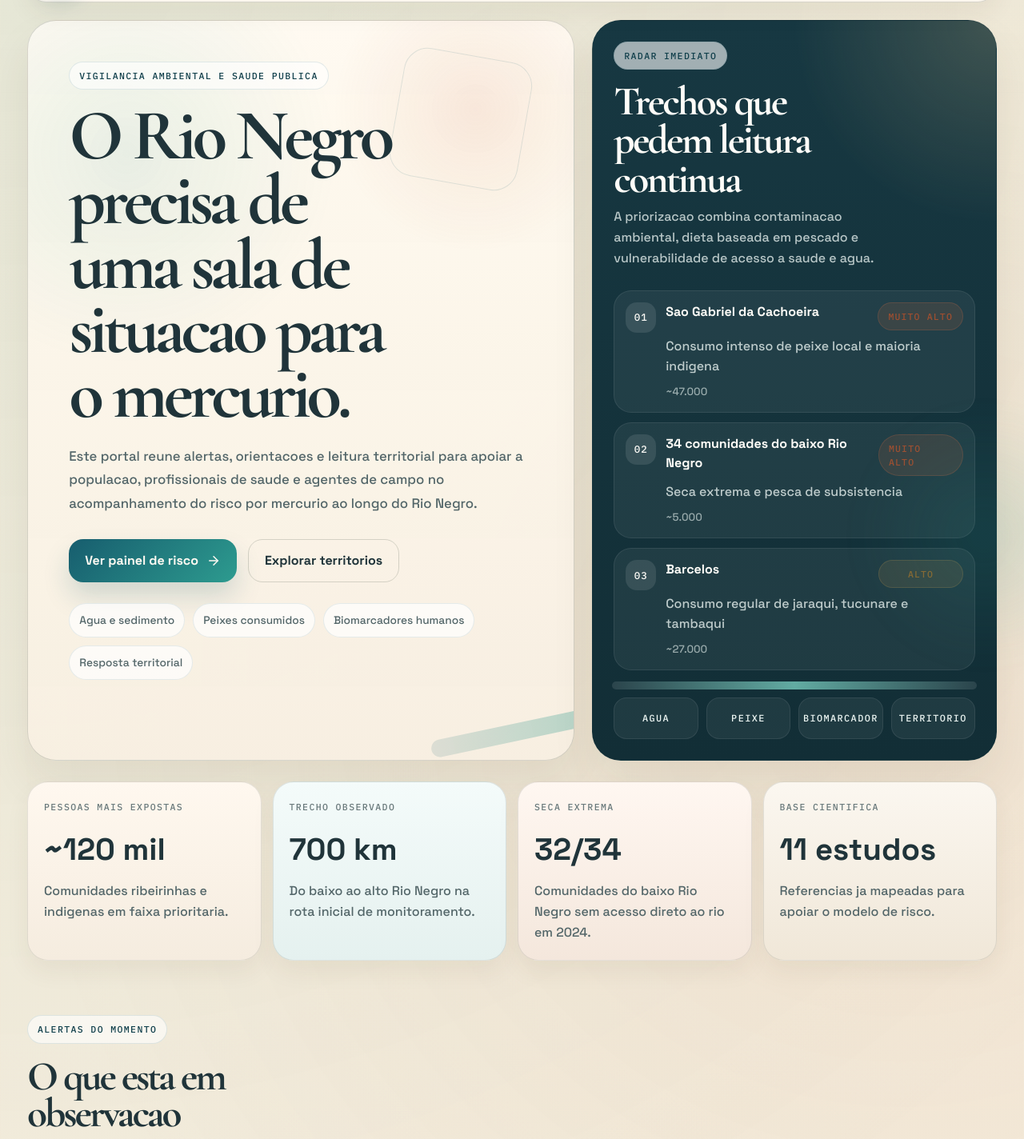
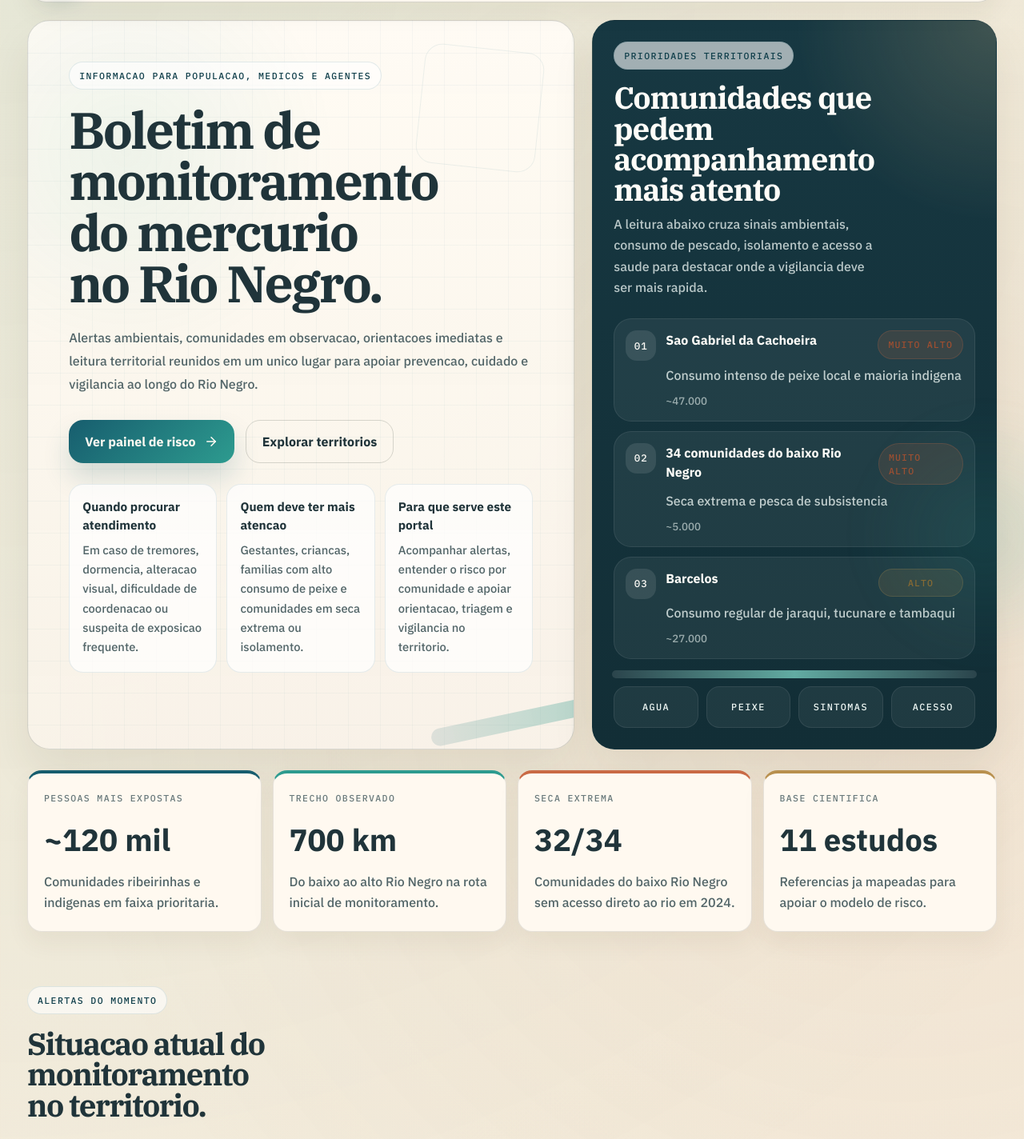
Before and after one commit to mdudocs/inovatech2026, a React (Vite) app: page / in a window 1280 px wide. Shown: the part 101-1525 px from the top of the page at 80% size. Built offline with nearby package versions, Linux system fonts and the light colour scheme.

Commit message:
make interface more information focused

```diff
--- a/src/App.css
+++ b/src/App.css
@@ -148,11 +148,13 @@
   overflow: hidden;
   padding: clamp(30px, 4vw, 52px);
   border: 1px solid var(--line-strong);
-  border-radius: 36px;
+  border-radius: 28px;
   background:
-    radial-gradient(circle at 18% 18%, rgba(45, 155, 143, 0.1), transparent 28%),
-    radial-gradient(circle at 82% 12%, rgba(201, 106, 69, 0.12), transparent 18%),
-    linear-gradient(180deg, rgba(255, 250, 241, 0.98), rgba(247, 239, 225, 0.96));
+    linear-gradient(rgba(23, 93, 110, 0.04) 1px, transparent 1px),
+    linear-gradient(90deg, rgba(23, 93, 110, 0.035) 1px, transparent 1px),
+    radial-gradient(circle at 18% 18%, rgba(45, 155, 143, 0.08), transparent 28%),
+    linear-gradient(180deg, rgba(255, 251, 244, 0.98), rgba(248, 242, 232, 0.96));
+  background-size: 100% 40px, 40px 100%, 100% 100%, 100% 100%;
   box-shadow: var(--shadow);
 }
 
@@ -171,13 +173,13 @@
 .hero-copy::after {
   content: '';
   position: absolute;
-  right: 60px;
-  top: 42px;
-  width: 160px;
-  height: 160px;
-  border: 1px solid rgba(23, 93, 110, 0.12);
-  border-radius: 30px;
-  transform: rotate(10deg);
+  right: 42px;
+  top: 34px;
+  width: 148px;
+  height: 148px;
+  border: 1px solid rgba(23, 93, 110, 0.08);
+  border-radius: 22px;
+  transform: rotate(6deg);
 }
 
 .hero-eyebrow,
@@ -202,21 +204,21 @@
 .hero-copy h1,
 .section-intro h2 {
   margin: 18px 0 0;
-  max-width: 11ch;
+  max-width: 13ch;
   color: var(--ink);
   font-family: var(--display);
-  font-size: clamp(3.4rem, 7vw, 6rem);
-  line-height: 0.9;
-  letter-spacing: -0.06em;
+  font-size: clamp(2.7rem, 5vw, 4.5rem);
+  line-height: 1;
+  letter-spacing: -0.04em;
   text-wrap: balance;
 }
 
 .hero-summary {
-  max-width: 60ch;
+  max-width: 64ch;
   margin: 22px 0 0;
   color: var(--muted-strong);
-  font-size: 1.05rem;
-  line-height: 1.76;
+  font-size: 1rem;
+  line-height: 1.8;
 }
 
 .hero-actions {
@@ -269,27 +271,38 @@
   background: rgba(23, 93, 110, 0.06);
 }
 
-.hero-notes {
-  display: flex;
-  flex-wrap: wrap;
-  gap: 10px;
+.hero-guides {
+  display: grid;
+  grid-template-columns: repeat(3, minmax(0, 1fr));
+  gap: 12px;
 }
 
-.hero-notes span {
-  display: inline-flex;
-  padding: 10px 12px;
-  border-radius: 999px;
-  background: rgba(255, 255, 255, 0.72);
+.hero-guide-card {
+  padding: 16px 16px 18px;
+  border-radius: 18px;
   border: 1px solid rgba(23, 93, 110, 0.1);
+  background: rgba(255, 255, 255, 0.7);
+}
+
+.hero-guide-card strong {
+  display: block;
+  margin-bottom: 8px;
+  color: var(--ink);
+  font-size: 0.96rem;
+}
+
+.hero-guide-card p {
+  margin: 0;
   color: var(--muted-strong);
-  font-size: 0.86rem;
+  font-size: 0.92rem;
+  line-height: 1.65;
 }
 
 .hero-board {
   position: relative;
   overflow: hidden;
   padding: 26px;
-  border-radius: 36px;
+  border-radius: 28px;
   border: 1px solid rgba(17, 52, 61, 0.16);
   background:
     radial-gradient(circle at top right, rgba(228, 198, 142, 0.2), transparent 24%),
@@ -311,12 +324,12 @@
 
 .board-top h2 {
   margin: 16px 0 10px;
-  max-width: 12ch;
+  max-width: 14ch;
   color: #fffdf8;
   font-family: var(--display);
-  font-size: clamp(2.15rem, 4vw, 3.2rem);
-  line-height: 0.94;
-  letter-spacing: -0.05em;
+  font-size: clamp(1.95rem, 3vw, 2.75rem);
+  line-height: 1;
+  letter-spacing: -0.03em;
 }
 
 .board-top p {
@@ -412,26 +425,26 @@
 
 .stat-card {
   padding: 22px 20px;
-  border-radius: 26px;
+  border-radius: 18px;
   border: 1px solid var(--line);
   background: var(--surface);
   box-shadow: var(--shadow-soft);
 }
 
 .stat-card:nth-child(1) {
-  background: linear-gradient(180deg, #fff8ef 0%, #f5ecdf 100%);
+  border-top: 4px solid var(--river);
 }
 
 .stat-card:nth-child(2) {
-  background: linear-gradient(180deg, #f4fbfa 0%, #e5f1ef 100%);
+  border-top: 4px solid var(--teal);
 }
 
 .stat-card:nth-child(3) {
-  background: linear-gradient(180deg, #fff7f1 0%, #f4e7dc 100%);
+  border-top: 4px solid var(--coral);
 }
 
 .stat-card:nth-child(4) {
-  background: linear-gradient(180deg, #fbf7f0 0%, #f0e7d8 100%);
+  border-top: 4px solid var(--gold);
 }
 
 .stat-label {
@@ -467,13 +480,14 @@
 }
 
 .section-intro h2 {
-  font-size: clamp(2.5rem, 4vw, 4.4rem);
+  font-size: clamp(2rem, 3vw, 3rem);
 }
 
 .section-intro p {
   max-width: 62ch;
   margin: 18px 0 0;
   color: var(--muted-strong);
+  font-size: 1rem;
   line-height: 1.72;
 }
 
@@ -489,7 +503,7 @@
 .priority-card,
 .corridor-card,
 .module-card {
-  border-radius: 30px;
+  border-radius: 24px;
   border: 1px solid var(--line);
   background: rgba(255, 250, 241, 0.78);
   box-shadow: var(--shadow-soft);
@@ -517,10 +531,11 @@
   border-radius: 0 22px 22px 0;
   background: rgba(23, 93, 110, 0.06);
   color: var(--ink);
-  font-family: var(--display);
-  font-size: 1.8rem;
-  line-height: 1.08;
-  letter-spacing: -0.03em;
+  font-family: var(--body);
+  font-size: 1.08rem;
+  font-weight: 600;
+  line-height: 1.55;
+  letter-spacing: 0;
 }
 
 .signal-grid,
@@ -537,7 +552,7 @@
 
 .signal-card {
   padding: 22px;
-  border-radius: 24px;
+  border-radius: 18px;
   border: 1px solid var(--line);
   background: rgba(255, 250, 241, 0.88);
   box-shadow: var(--shadow-soft);
@@ -643,7 +658,7 @@
 .module-card,
 .evidence-card {
   padding: 24px;
-  border-radius: 28px;
+  border-radius: 18px;
   border: 1px solid var(--line);
   background: rgba(255, 250, 241, 0.84);
   box-shadow: var(--shadow-soft);
@@ -712,7 +727,7 @@
   gap: 10px;
   margin-bottom: 22px;
   padding: 18px;
-  border-radius: 22px;
+  border-radius: 18px;
   background: rgba(23, 93, 110, 0.05);
   border: 1px solid rgba(23, 93, 110, 0.08);
 }
@@ -739,7 +754,7 @@
 
 .factor-row {
   padding: 16px;
-  border-radius: 20px;
+  border-radius: 16px;
   background: rgba(255, 255, 255, 0.64);
   border: 1px solid rgba(23, 93, 110, 0.08);
 }
@@ -834,7 +849,7 @@
   grid-template-columns: auto 1fr;
   gap: 14px;
   padding: 16px;
-  border-radius: 22px;
+  border-radius: 16px;
   background: rgba(255, 255, 255, 0.62);
   border: 1px solid rgba(23, 93, 110, 0.08);
 }
@@ -1223,8 +1238,8 @@
   margin-bottom: 20px;
   color: #00e0b8;
   font-family: var(--display);
-  font-size: clamp(2.8rem, 5vw, 4.2rem);
-  letter-spacing: -0.04em;
+  font-size: clamp(2.3rem, 4vw, 3.4rem);
+  letter-spacing: -0.02em;
 }
 
 .footer-brand p {
@@ -1323,6 +1338,10 @@
   .hero,
   .context-layout,
   .panel-layout {
+    grid-template-columns: 1fr;
+  }
+
+  .hero-guides {
     grid-template-columns: 1fr;
   }
 
--- a/src/App.tsx
+++ b/src/App.tsx
@@ -25,6 +25,11 @@ type Signal = {
   description: string
   source: string
   tone: 'critical' | 'warning' | 'attention' | 'neutral'
+}
+
+type QuickAccessCard = {
+  title: string
+  description: string
 }
 
 type Layer = {
@@ -82,6 +87,24 @@ const navItems = [
   { href: '#orientacoes', label: 'Orientacoes' },
   { href: '#painel', label: 'Painel' },
   { href: '#territorio', label: 'Territorio' },
+]
+
+const quickAccessCards: QuickAccessCard[] = [
+  {
+    title: 'Quando procurar atendimento',
+    description:
+      'Em caso de tremores, dormencia, alteracao visual, dificuldade de coordenacao ou suspeita de exposicao frequente.',
+  },
+  {
+    title: 'Quem deve ter mais atencao',
+    description:
+      'Gestantes, criancas, familias com alto consumo de peixe e comunidades em seca extrema ou isolamento.',
+  },
+  {
+    title: 'Para que serve este portal',
+    description:
+      'Acompanhar alertas, entender o risco por comunidade e apoiar orientacao, triagem e vigilancia no territorio.',
+  },
 ]
 
 const stats: Stat[] = [
@@ -393,14 +416,16 @@ function App() {
       <main className="site-main">
         <section className="hero" id="inicio">
           <div className="hero-copy">
-            <span className="hero-eyebrow">Vigilancia ambiental e saude publica</span>
+            <span className="hero-eyebrow">
+              Informacao para populacao, medicos e agentes
+            </span>
             <h1>
-              O Rio Negro precisa de uma sala de situacao para o mercurio.
+              Boletim de monitoramento do mercurio no Rio Negro.
             </h1>
             <p className="hero-summary">
-              Este portal reune alertas, orientacoes e leitura territorial para
-              apoiar a populacao, profissionais de saude e agentes de campo no
-              acompanhamento do risco por mercurio ao longo do Rio Negro.
+              Alertas ambientais, comunidades em observacao, orientacoes
+              imediatas e leitura territorial reunidos em um unico lugar para
+              apoiar prevencao, cuidado e vigilancia ao longo do Rio Negro.
             </p>
 
             <div className="hero-actions">
@@ -413,21 +438,24 @@ function App() {
               </a>
             </div>
 
-            <div className="hero-notes" aria-label="Dimensoes monitoradas">
-              <span>Agua e sedimento</span>
-              <span>Peixes consumidos</span>
-              <span>Biomarcadores humanos</span>
-              <span>Resposta territorial</span>
+            <div className="hero-guides" aria-label="Acessos rapidos">
+              {quickAccessCards.map((item) => (
+                <article key={item.title} className="hero-guide-card">
+                  <strong>{item.title}</strong>
+                  <p>{item.description}</p>
+                </article>
+              ))}
             </div>
           </div>
 
           <aside className="hero-board" aria-label="Radar imediato">
             <div className="board-top">
-              <span className="board-tag">Radar imediato</span>
-              <h2>Trechos que pedem leitura continua</h2>
+              <span className="board-tag">Prioridades territoriais</span>
+              <h2>Comunidades que pedem acompanhamento mais atento</h2>
               <p>
-                A priorizacao combina contaminacao ambiental, dieta baseada em
-                pescado e vulnerabilidade de acesso a saude e agua.
+                A leitura abaixo cruza sinais ambientais, consumo de pescado,
+                isolamento e acesso a saude para destacar onde a vigilancia deve
+                ser mais rapida.
               </p>
             </div>
 
@@ -452,8 +480,8 @@ function App() {
             <div className="board-bottom">
               <span>Agua</span>
               <span>Peixe</span>
-              <span>Biomarcador</span>
-              <span>Territorio</span>
+              <span>Sintomas</span>
+              <span>Acesso</span>
             </div>
           </aside>
         </section>
@@ -471,10 +499,11 @@ function App() {
         <section className="section" id="alertas">
           <div className="section-intro">
             <span className="section-kicker">Alertas do momento</span>
-            <h2>O que esta em observacao agora no territorio.</h2>
+            <h2>Situacao atual do monitoramento no territorio.</h2>
             <p>
-              Este painel resume os sinais que pedem mais atencao no Rio Negro
-              e ajuda a identificar onde a vigilancia precisa ser reforcada.
+              Este painel resume os sinais mais relevantes no Rio Negro e ajuda
+              a identificar onde a orientacao, a triagem e a vigilancia precisam
+              ser reforcadas.
             </p>
           </div>
 
@@ -520,7 +549,7 @@ function App() {
         <section className="section" id="orientacoes">
           <div className="section-intro">
             <span className="section-kicker">Orientacoes rapidas</span>
-            <h2>Informacao util para quem vive, atende e atua no territorio.</h2>
+            <h2>O que observar e como usar esta informacao no dia a dia.</h2>
             <p>
               Esta parte foi pensada para uso direto: apoio para a populacao,
               para profissionais de saude e para agentes que precisam agir no
@@ -556,7 +585,7 @@ function App() {
         <section className="section" id="painel">
           <div className="section-intro">
             <span className="section-kicker">Painel de risco</span>
-            <h2>Comunidades em observacao e sinais que elevam o risco.</h2>
+            <h2>Leitura de risco por comunidade e por sinal observado.</h2>
             <p>
               O objetivo aqui e ajudar a leitura do territorio: quais sinais
               aumentam a preocupacao e quais comunidades pedem resposta mais
@@ -782,7 +811,7 @@ function App() {
                 </g>
 
                 <g className="map-north" aria-hidden="true">
-                  <text x="1132" y="420">N ↑</text>
+                  <text x="1132" y="420">N</text>
                 </g>
               </svg>
             </div>
@@ -792,7 +821,7 @@ function App() {
         <section className="section" id="ciencia">
           <div className="section-intro">
             <span className="section-kicker">Base cientifica</span>
-            <h2>Informacao forte continua no centro do site.</h2>
+            <h2>Referencias para apoio tecnico e tomada de decisao.</h2>
             <p>
               As referencias abaixo ajudam profissionais e gestores a entender o
               contexto ambiental e sanitario por tras dos alertas.
@@ -841,7 +870,7 @@ function App() {
 
               <div className="footer-tags">
                 <span>conecthus.org.br</span>
-                <span>Rio Negro · AM</span>
+                <span>Rio Negro | AM</span>
                 <span>2023-2026</span>
               </div>
             </div>
--- a/src/index.css
+++ b/src/index.css
@@ -1,4 +1,4 @@
-@import url('https://fonts.googleapis.com/css2?family=Cormorant+Garamond:wght@600;700&family=IBM+Plex+Mono:wght@400;500;600&family=Space+Grotesk:wght@400;500;700&display=swap');
+@import url('https://fonts.googleapis.com/css2?family=IBM+Plex+Mono:wght@400;500;600&family=IBM+Plex+Sans:wght@400;500;600;700&family=IBM+Plex+Serif:wght@500;600;700&display=swap');
 
 :root {
   --bg: #efe6d8;
@@ -18,8 +18,8 @@
   --coral-dark: #9e4f31;
   --shadow: 0 28px 54px rgba(70, 53, 23, 0.08);
   --shadow-soft: 0 14px 30px rgba(70, 53, 23, 0.06);
-  --display: 'Cormorant Garamond', Georgia, serif;
-  --body: 'Space Grotesk', 'Segoe UI', sans-serif;
+  --display: 'IBM Plex Serif', Georgia, serif;
+  --body: 'IBM Plex Sans', 'Segoe UI', sans-serif;
   --mono: 'IBM Plex Mono', Consolas, monospace;
 
   color-scheme: light;
```
